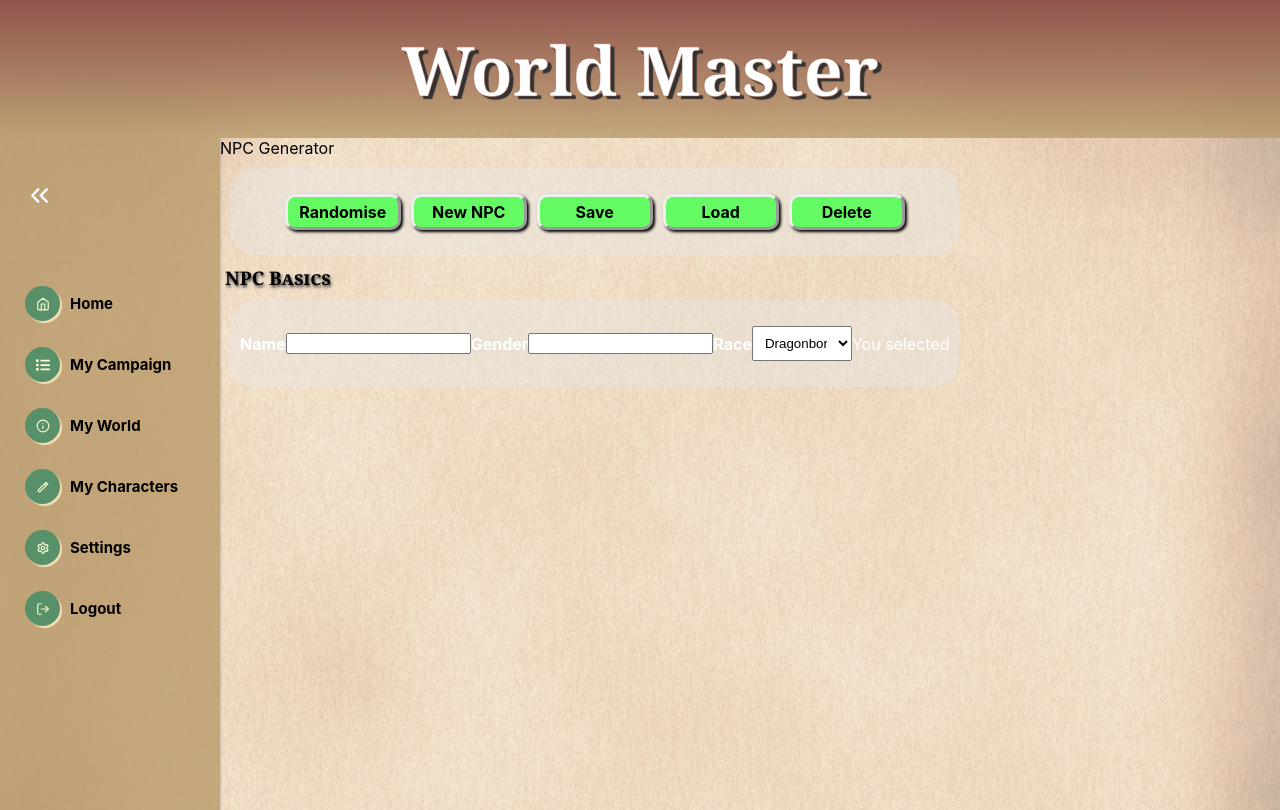
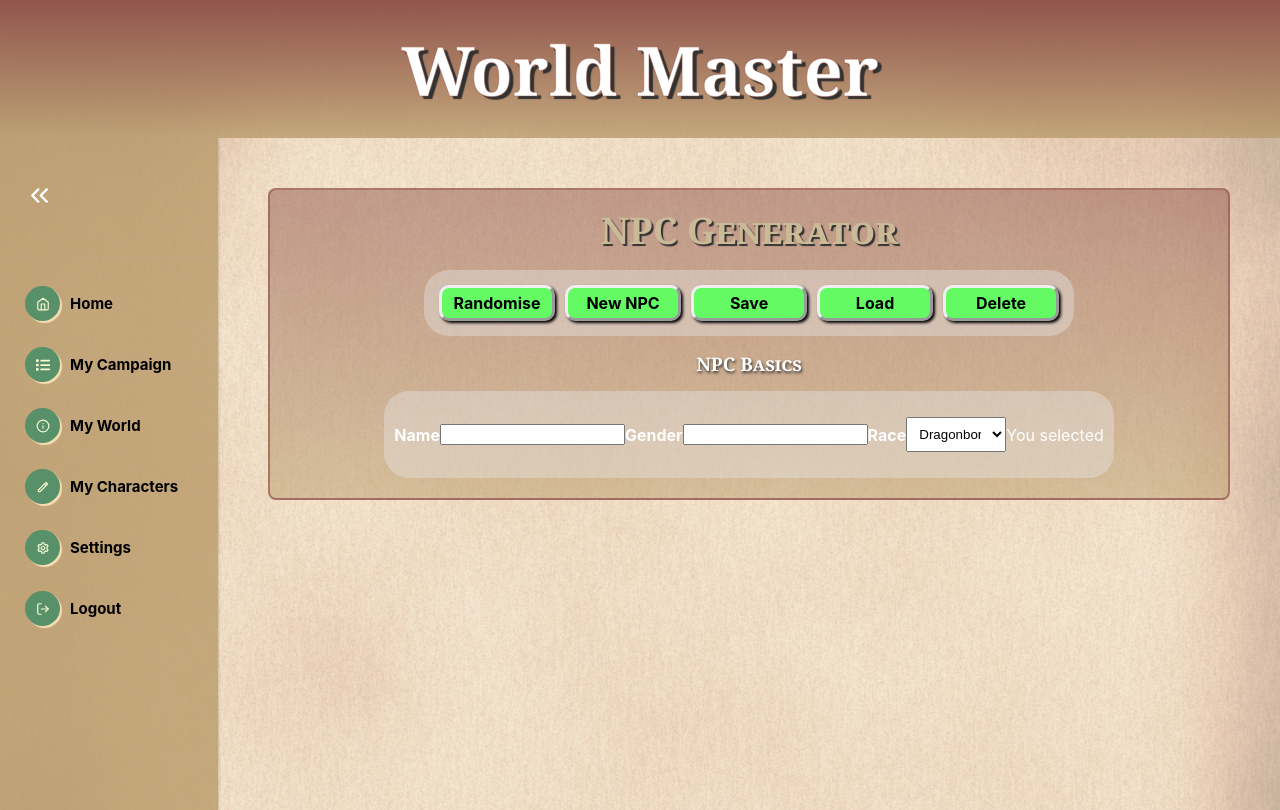
Before and after one commit to BNag87/WM, a React (Create React App) app: page / in a window 1280 px wide. Built offline with nearby package versions, Linux system fonts and the light colour scheme.

Commit message:
some styled-components fixes

```diff
--- a/src/Components/NPCGen/C-NPCGen.js
+++ b/src/Components/NPCGen/C-NPCGen.js
@@ -5,7 +5,7 @@
 import React, { useState } from "react";
 import { Dropdown, Option } from "../Dropdown/C-Dropdown";
 import {
-    mainWrap, header2
+    MainWrap, Header2
 } from "../../styles.js";
 
 
@@ -158,13 +158,13 @@ const setBTNClickUp = (e) => {
 
     return (
 
-    // mainWrap is an outer wrapper to contain other containers
-    <mainWrap>
+    // MainWrap is an outer wrapper to contain other containers
+    <MainWrap>
 
         {/* NPC Option buttons */}
-        <header2>
+        <Header2>
             NPC Generator
-        </header2>
+        </Header2>
 
         <div style={NPC_Generator_Style.innerWrap}>
 
@@ -219,7 +219,7 @@ const setBTNClickUp = (e) => {
                 <p>You selected {optionValue} </p>
         </div>
 
-    </mainWrap>
+    </MainWrap>
     );
   };
 
--- a/src/styles.js
+++ b/src/styles.js
@@ -15,7 +15,7 @@ export const StyledSelect = styled.select`
 `;
 
 export const StyledOption = styled.option`
-  color: ${(props) => (props.selected ? "lightgrey" : "black")};
+  color: ${({ selected }) => (selected ? "lightgrey" : "black")};
 `;
 
 export const StyledLabel = styled.label`
@@ -34,16 +34,16 @@ export const StyledButton = styled.input`
 
 
 // mainWrap is an outer wrapper to contain other containers
-export const mainWrap = styled.div`
+export const MainWrap = styled.div`
 
-    background: linear-gradient(to bottom, rgba(145,85,77,0.5), rgba(185, 156, 107,0.5);
+    background: linear-gradient(to bottom, rgba(145,85,77,0.5), rgba(185, 156, 107,0.5));
     border: solid 2px rgba(150,90,85,0.7);
-    borderRadius: 8px;
+    border-radius: 8px;
 
     display: flex;
-    justifyContent: center;
-    alignItems: center;
-    flexDirection: column;
+    justify-content: center;
+    align-items: center;
+    flex-direction: column;
 
     color: white;
 
@@ -51,18 +51,18 @@ export const mainWrap = styled.div`
     padding: 10px;
     margin: 50px;
 
-    width: 90%,
+    width: 90%;
 
-    textAlign: center
+    text-align: center
 `;
 
-export const header2 = styled.h2`
-    color: #rgb(203, 186, 151);
-    textShadow: rgb(50, 50, 50) 2px 2px 1px;
+export const Header2 = styled.h2`
+    color: rgb(203, 186, 151);
+    text-shadow: rgb(50, 50, 50) 2px 2px 1px;
 
-    fontSize: 2.3rem;
-    fontFamily: Cambria;
-    fontVariant: small-caps;
+    font-size: 2.3rem;
+    font-family: Cambria;
+    font-variant: small-caps;
 
     margin: 5px;
 `;
```
